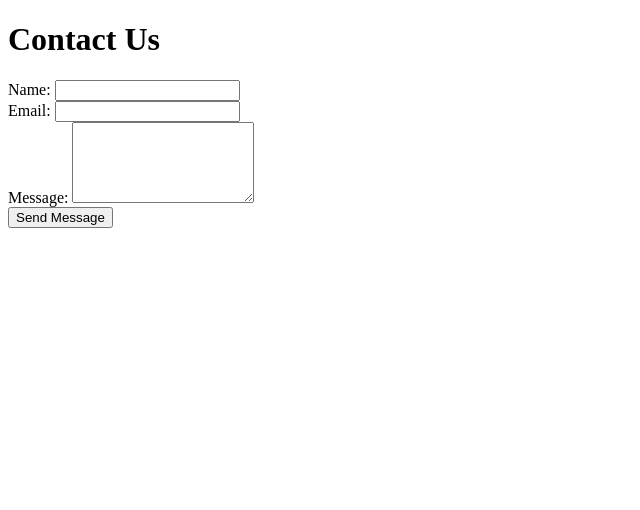
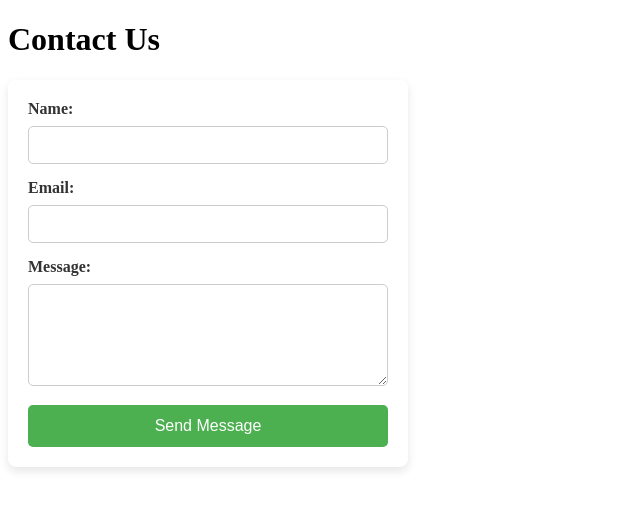
Before and after one commit to Web-Programming/latihan-express-krisnaRiyandi, a Node server app: page /contact in a window 1280 px wide. Shown: the top 510 px of the page, without its empty margins (0-640 px from the left). Run offline with Node 20, Linux system fonts and the light colour scheme.

Commit message:
Update Contact us

```diff
--- a/my-express-app/routes/index.js
+++ b/my-express-app/routes/index.js
@@ -23,6 +23,6 @@ router.post('/submit-contact', (req, res) => {
     console.log(`Name: ${name}, Email: ${email}, Message: ${message}`);
 
     // Redirect or send a response
-    res.render('thank-you', {title: 'Thank You', name : name});
+    res.render('thankyou', {title: 'Thank You', name : name});
 });
 module.exports = router;
--- a/my-express-app/views/contact.ejs
+++ b/my-express-app/views/contact.ejs
@@ -4,23 +4,78 @@
     <meta charset="UTF-8">
     <meta name="viewport" content="width=device-width, initial-scale=1.0">
     <title><%= title %></title>
+    <style>
+    .contact-form {
+        background-color: white;
+        padding: 20px;
+        border-radius: 8px;
+        box-shadow: 0px 4px 10px rgba(0, 0, 0, 0.1);
+        width: 100%;
+        max-width: 400px;
+        box-sizing: border-box;
+    }
+
+    .contact-form .form-group {
+        margin-bottom: 15px;
+    }
+
+    .contact-form label {
+        display: block;
+        font-weight: bold;
+        margin-bottom: 8px;
+        color: #333;
+    }
+
+    .contact-form input[type="text"],
+    .contact-form input[type="email"],
+    .contact-form textarea {
+        width: 100%;
+        padding: 10px;
+        border: 1px solid #ccc;
+        border-radius: 5px;
+        box-sizing: border-box;
+        font-size: 14px;
+    }
+
+    .contact-form textarea {
+        resize: vertical;
+    }
+
+    .contact-form .submit-btn {
+        width: 100%;
+        padding: 12px;
+        background-color: #4CAF50;
+        color: white;
+        border: none;
+        border-radius: 5px;
+        font-size: 16px;
+        cursor: pointer;
+        transition: background-color 0.3s ease;
+    }
+
+    .contact-form .submit-btn:hover {
+        background-color: #45a049;
+    }
+    </style>
 </head>
 <body>
     <h1>Contact Us</h1>
     <form action="/submit-contact" method="POST">
-        <div>
+        <div class="contact-form">
+            <div class="form-group">
                 <label for="name">Name:</label>
                 <input type="text" id="name" name="name" required>
             </div>
-        <div>
+            <div class="form-group">
                 <label for="email">Email:</label>
                 <input type="email" id="email" name="email" required>
             </div>
-        <div>
+            <div class="form-group">
                 <label for="message">Message:</label>
                 <textarea id="message" name="message" rows="5" required></textarea>
             </div>
-        <button type="submit">Send Message</button>
+            <button type="submit" class="submit-btn">Send Message</button>
+        </div>
     </form>
 </body>
 </html>
```
Lines whose indentation alone changed are shown as unchanged.
